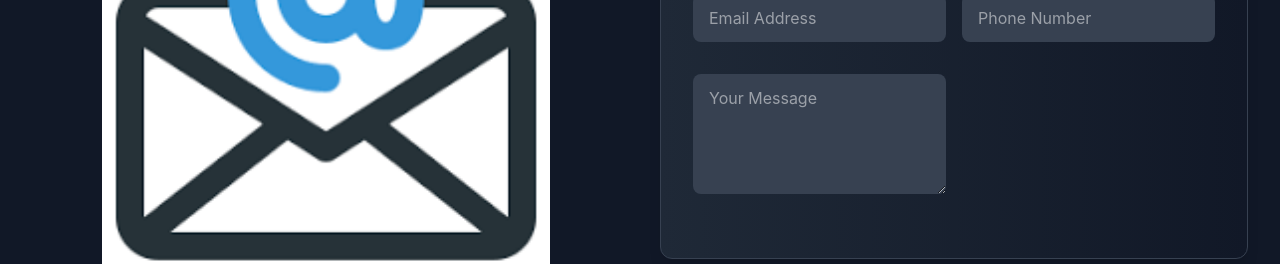
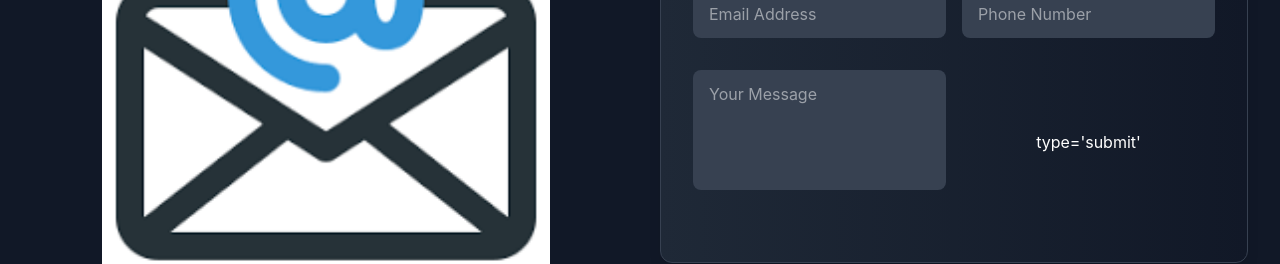
Before and after one commit to shehabuddin380/portfolio-website, a React (Vite) app: page / in a window 1280 px wide. Shown: the part 4936-5200 px from the top of the page. Built offline with nearby package versions, Linux system fonts and the light colour scheme.

Commit message:
update digain and add button

```diff
--- a/src/components/Contact.jsx
+++ b/src/components/Contact.jsx
@@ -103,9 +103,11 @@ const Contact = ({ darkMode }) => {
                                 borderColor: darkMode ? '#4b5563' : '#d1d5db',
                                 color: darkMode ? 'white' : '#1f2937'
                             }}
-                            className='w-full px-3 sm:px-4 py-2 sm:py-3 rounded-lg text-sm sm:text-base focus:border-orange-500 focus:ring-2 focus:ring-orange-500/20 transition-all mb-3 sm:mb-4'
-                            rows='4'
+                            className='w-full px-3 sm:px-4 py-2 sm:py-3 rounded-lg text-sm sm:text-base focus:border-orange-500 focus:ring-2 focus:ring-orange-500/20 transition-all mb-4 sm:mb-6 resize-none'
                             required/>
+                            <button>
+                                type='submit'
+                            </button>
                         </div>
 
                     </form>
```
